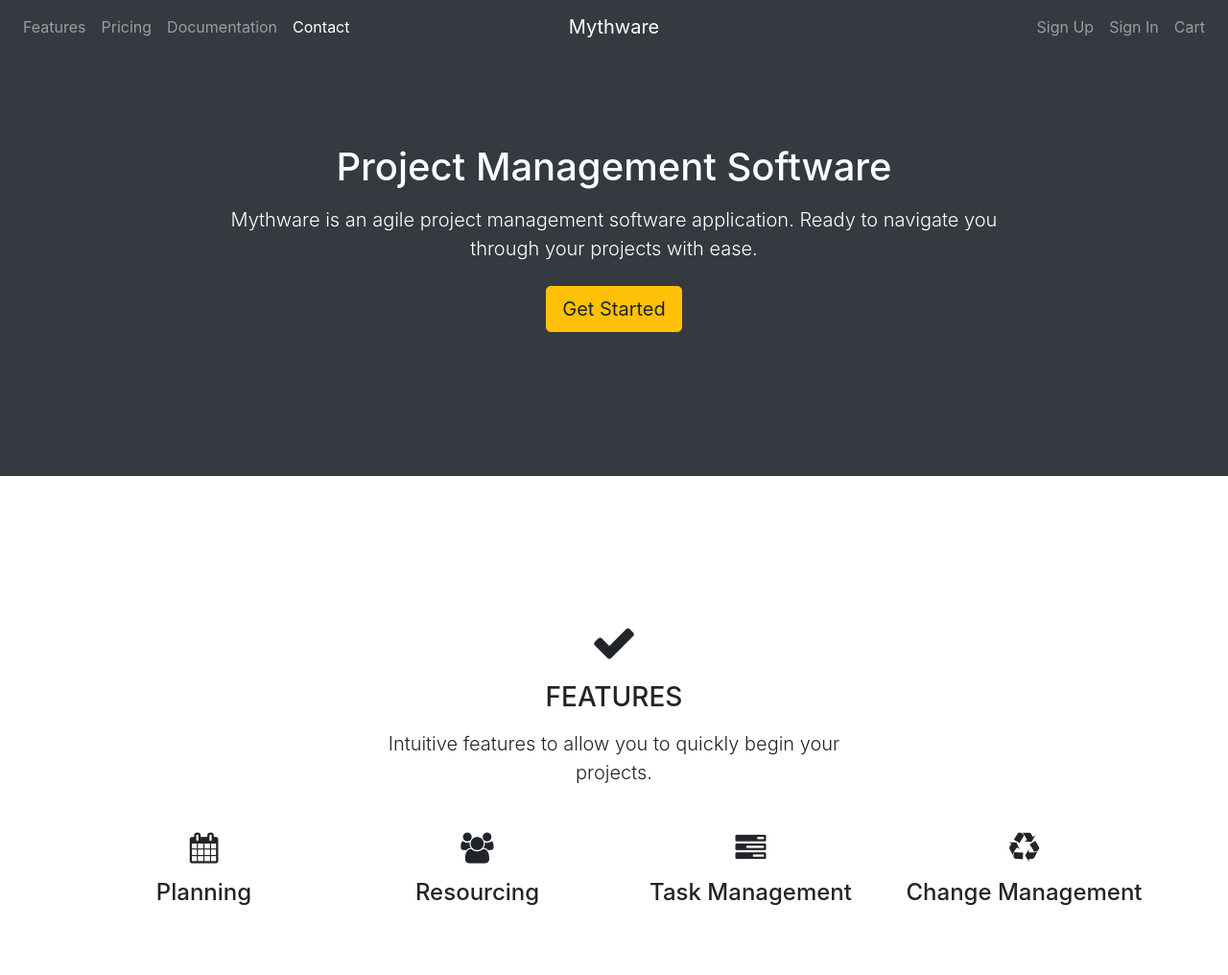
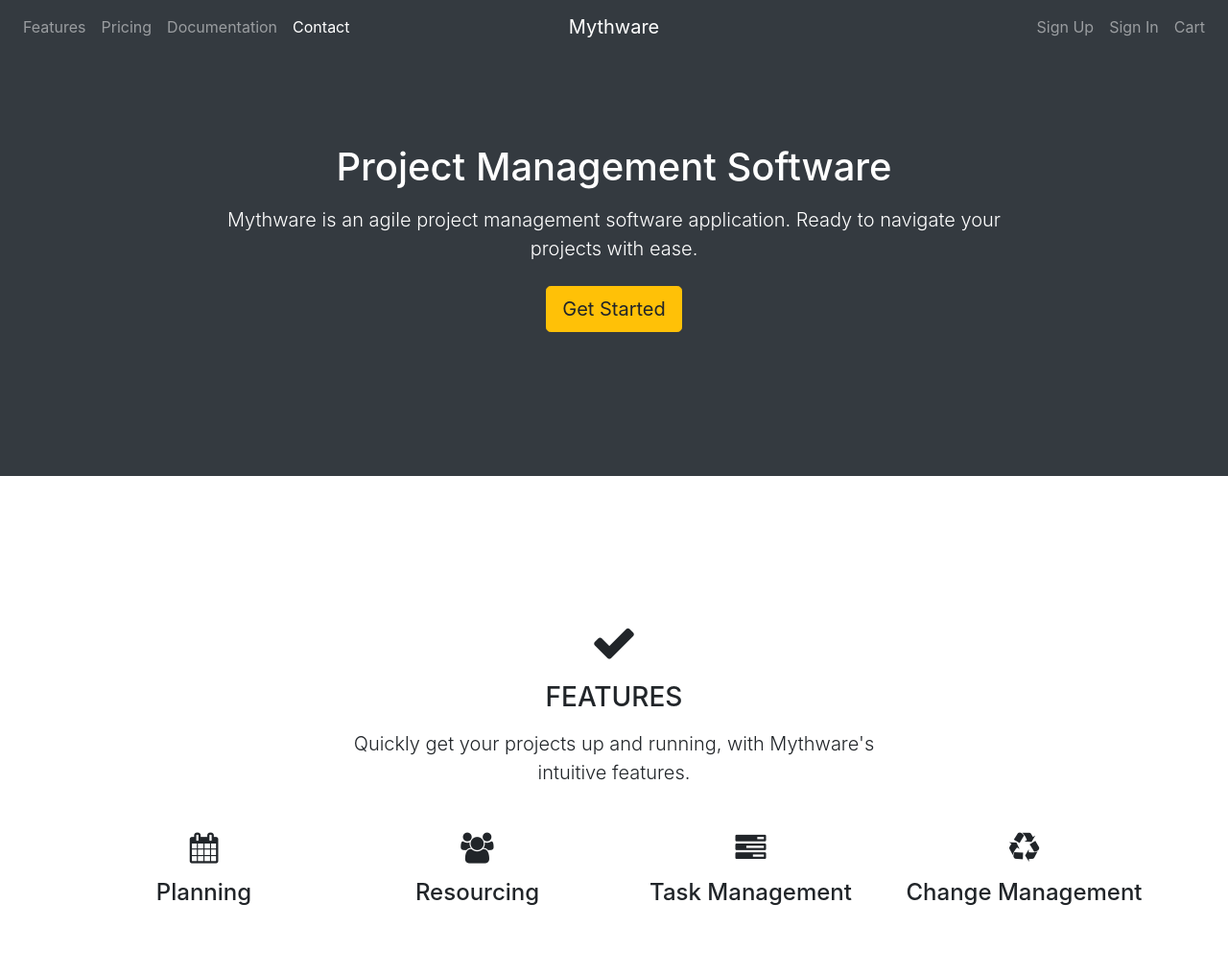
Before and after one commit to GithHayden/django-mythware, a Django app: page / in a window 1280 px wide. Shown: the top 1016 px of the page at 96% size. Run offline with Django 3.2, Linux system fonts and the light colour scheme; data comes from the database, SQL or seed files in the repository; both versions use the stored data as it was after the commit; parts of the project's set-up code (start-up, migrations or seed data) failed here and were passed over; some libraries are stand-ins or nearby versions.

Commit message:
Updated features to read, quickly get your projects up and running...

```diff
--- a/products/templates/products.html
+++ b/products/templates/products.html
@@ -68,7 +68,7 @@
     <section class="bg-dark text-white">
         <div class="container text-center">
             <h1 class="mb-3">Project Management Software</h1>
-            <p class="lead text-center w-75 m-auto">Mythware is an agile project management software application. Ready to navigate you through your projects with ease. </p>
+            <p class="lead text-center w-75 m-auto">Mythware is an agile project management software application. Ready to navigate your projects with ease. </p>
             <br>
             <a href="#pricing" class="btn btn-warning btn-lg js-scroll-trigger">Get Started</a>
         </div>
@@ -80,7 +80,7 @@
                 <div class="col-lg-8 mx-auto text-center">
                     <i class="fa fa-check fa-3x mb-3"></i>
                     <h3 class="text-center text-uppercase mb-3">Features</h3>
-                    <p class="lead text-center w-75 m-auto">Intuitive features to allow you to quickly begin your projects.</p>
+                    <p class="lead text-center w-75 m-auto">Quickly get your projects up and running, with Mythware's intuitive features.</p>
                 </div>
             </div>
         </div>
```
Also changed, not shown: README.md, db.sqlite3.
